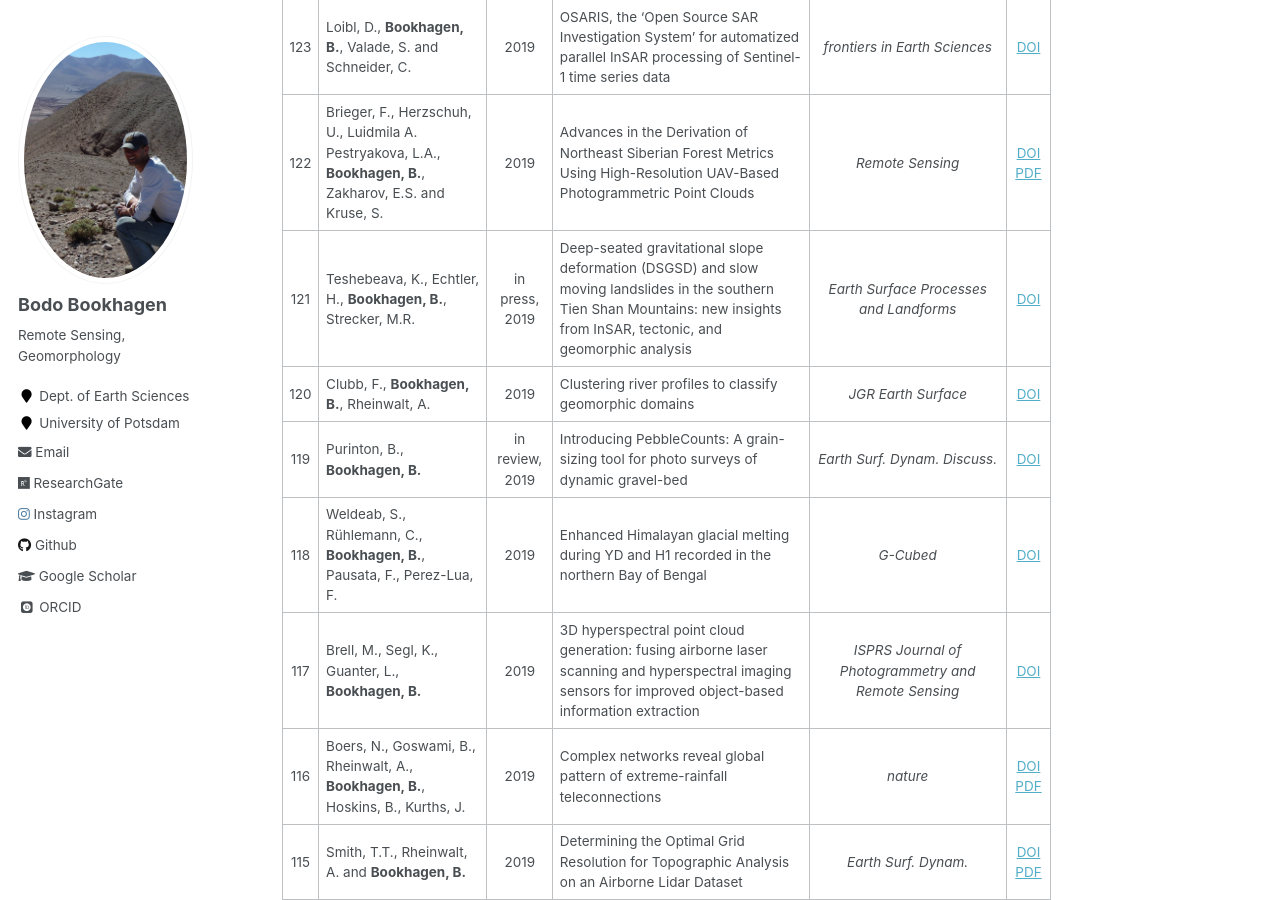
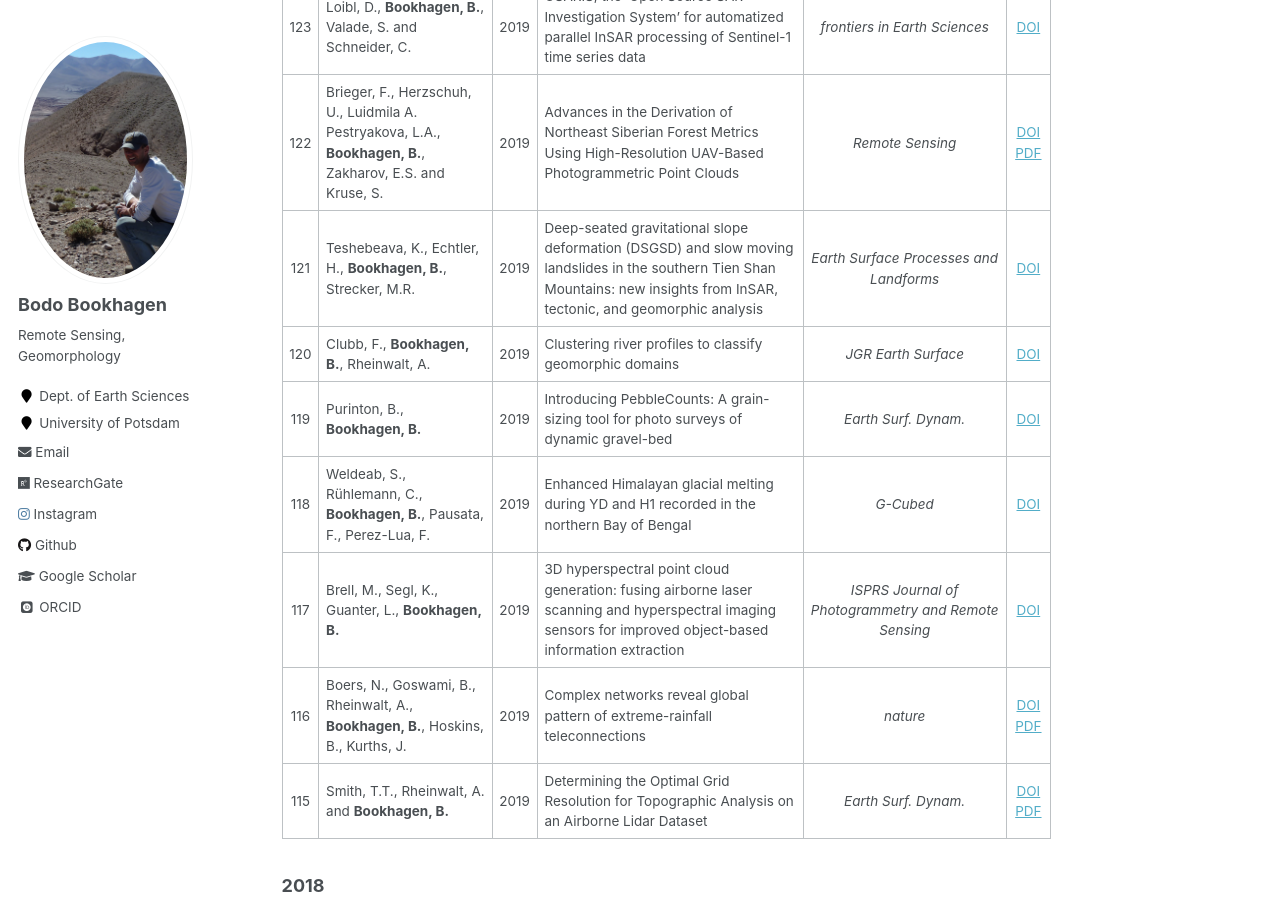
Before and after one commit to BodoBookhagen/BodoBookhagen.github.io, a Jekyll site: the page built from _pages/publications.md, in a window 1280 px wide and 900 px high, scrolled down 2006 px. Built offline with Jekyll 4.4.1, drawn with Linux system fonts in a browser that asks for light colours; some web fonts are replaced.

Commit message:
Sept-5 2019

```diff
--- a/_pages/publications.md
+++ b/_pages/publications.md
@@ -36,9 +36,9 @@ Jump to year: [2019](#2019) [2018](#2018) [2017](#2017) [2016](#2016) [2015](#20
 | 124 | Ramezani Ziarani, M.,  **Bookhagen, B.**, Schmidt, T., Wickert, J., de la Torre, A., Hierro, R. | 2019 | Using convective available potential energy (CAPE) and dew-point temperature to characterize rainfall-extreme events in the south-central Andes | *atmosphere* | [DOI](https://doi.org/10.3390/atmos10070379) |
 | 123 | Loibl, D., **Bookhagen, B.**, Valade, S. and Schneider, C. | 2019 | OSARIS, the ‘Open Source SAR Investigation System’ for automatized parallel InSAR processing of Sentinel-1 time series data | *frontiers in Earth Sciences* |  [DOI](https://doi.org/10.3389/feart.2019.00172)
 | 122 | Brieger, F., Herzschuh, U., Luidmila A. Pestryakova, L.A., **Bookhagen, B.**,  Zakharov, E.S. and Kruse, S. | 2019 | Advances in the Derivation of Northeast Siberian Forest Metrics Using High-Resolution UAV-Based Photogrammetric Point Clouds | *Remote Sensing* | [DOI](https://doi.org/10.3390/rs11121447) [PDF](https://www.mdpi.com/2072-4292/11/12/1447/pdf)
-| 121 | Teshebeava, K., Echtler, H., **Bookhagen, B.**, Strecker, M.R. | in press, 2019 | Deep-seated gravitational slope deformation (DSGSD) and slow moving landslides in the southern Tien Shan Mountains: new insights from InSAR, tectonic, and geomorphic analysis | *Earth Surface Processes and Landforms* | [DOI](https://doi.org/10.1002/esp.4648) |
+| 121 | Teshebeava, K., Echtler, H., **Bookhagen, B.**, Strecker, M.R. | 2019 | Deep-seated gravitational slope deformation (DSGSD) and slow moving landslides in the southern Tien Shan Mountains: new insights from InSAR, tectonic, and geomorphic analysis | *Earth Surface Processes and Landforms* | [DOI](https://doi.org/10.1002/esp.4648) |
 | 120 | Clubb, F., **Bookhagen, B.**, Rheinwalt, A. | 2019 | Clustering river profiles to classify geomorphic domains | *JGR Earth Surface* | [DOI](https://doi.org/10.1029/2019JF005025) |
-| 119 | Purinton, B., **Bookhagen, B.** | in review, 2019 | Introducing PebbleCounts: A grain-sizing tool for photo surveys of dynamic gravel-bed | *Earth Surf. Dynam. Discuss.* | [DOI](https://doi.org/10.5194/esurf-2019-20) |
+| 119 | Purinton, B., **Bookhagen, B.** | 2019 | Introducing PebbleCounts: A grain-sizing tool for photo surveys of dynamic gravel-bed | *Earth Surf. Dynam.* | [DOI](https://doi.org/10.5194/esurf-2019-20) |
 | 118 | Weldeab, S., Rühlemann, C., **Bookhagen, B.**, Pausata, F., Perez-Lua, F. | 2019 | Enhanced Himalayan glacial melting during YD and H1 recorded in the northern Bay of Bengal | *G-Cubed* | [DOI](https://doi.org/10.1029/2018GC008065) |
 | 117 | Brell, M., Segl, K., Guanter, L., **Bookhagen, B.** | 2019 | 3D hyperspectral point cloud generation: fusing airborne laser scanning and hyperspectral imaging sensors for improved object-based information extraction | *ISPRS Journal of Photogrammetry and Remote Sensing* | [DOI](https://doi.org/10.1016/j.isprsjprs.2019.01.022) |
 | 116 | Boers, N., Goswami, B., Rheinwalt, A., **Bookhagen, B.**, Hoskins, B., Kurths, J. | 2019 | Complex networks reveal global pattern of extreme-rainfall teleconnections | *nature* | [DOI](https://doi.org/10.1038/s41586-018-0872-x) [PDF](https://www.nature.com/articles/s41586-018-0872-x?ref=marketbulletin)
```
